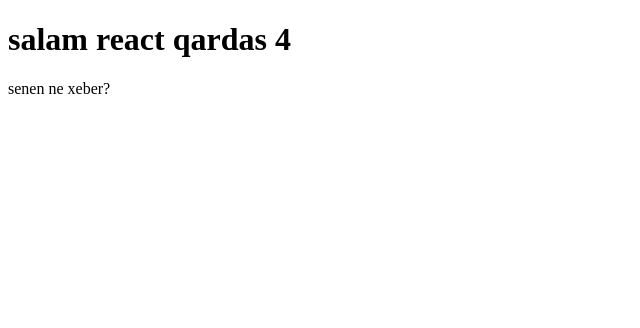
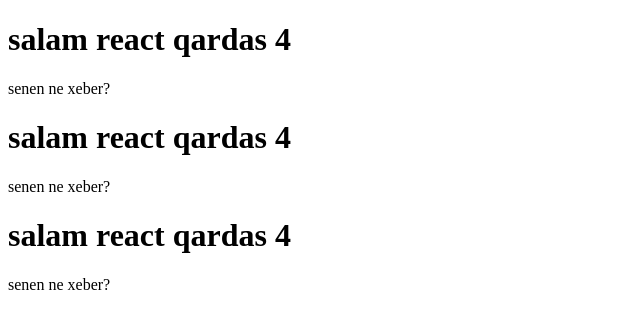
Before and after one commit to ruslaRuslan/react.js, a React (Vite) app: page / in a window 1280 px wide. Shown: the top 328 px of the page, without its empty margins (0-640 px from the left). Built offline with nearby package versions, Linux system fonts and the light colour scheme.

Commit message:
function-nu 3 defe cagirdix

```diff
--- a/src/main.jsx
+++ b/src/main.jsx
@@ -45,10 +45,30 @@
 
 // ----------------------------------------------------------------------------------------------------------------
 
+// function a() {
+//   return <div>
+//     <h1>salam react qardas {2 + 2}</h1>
+//     <p>senen ne xeber?</p>
+
+//   </div>
+// }
+// a()
+
+// root.render(
+//   <div>
+//     {a()}
+//   </div>
+
+// )
+
+// ----------------------------------------------------------------------------------------------------------------
+
+
 function a() {
   return <div>
-    <h1>salam react qardas {2+2}</h1>
+    <h1>salam react qardas {2 + 2}</h1>
     <p>senen ne xeber?</p>
+
   </div>
 }
 a()
@@ -56,6 +76,9 @@
 root.render(
   <div>
     {a()}
+    {a()}
+    {a()}
+
   </div>
 
 )
```
